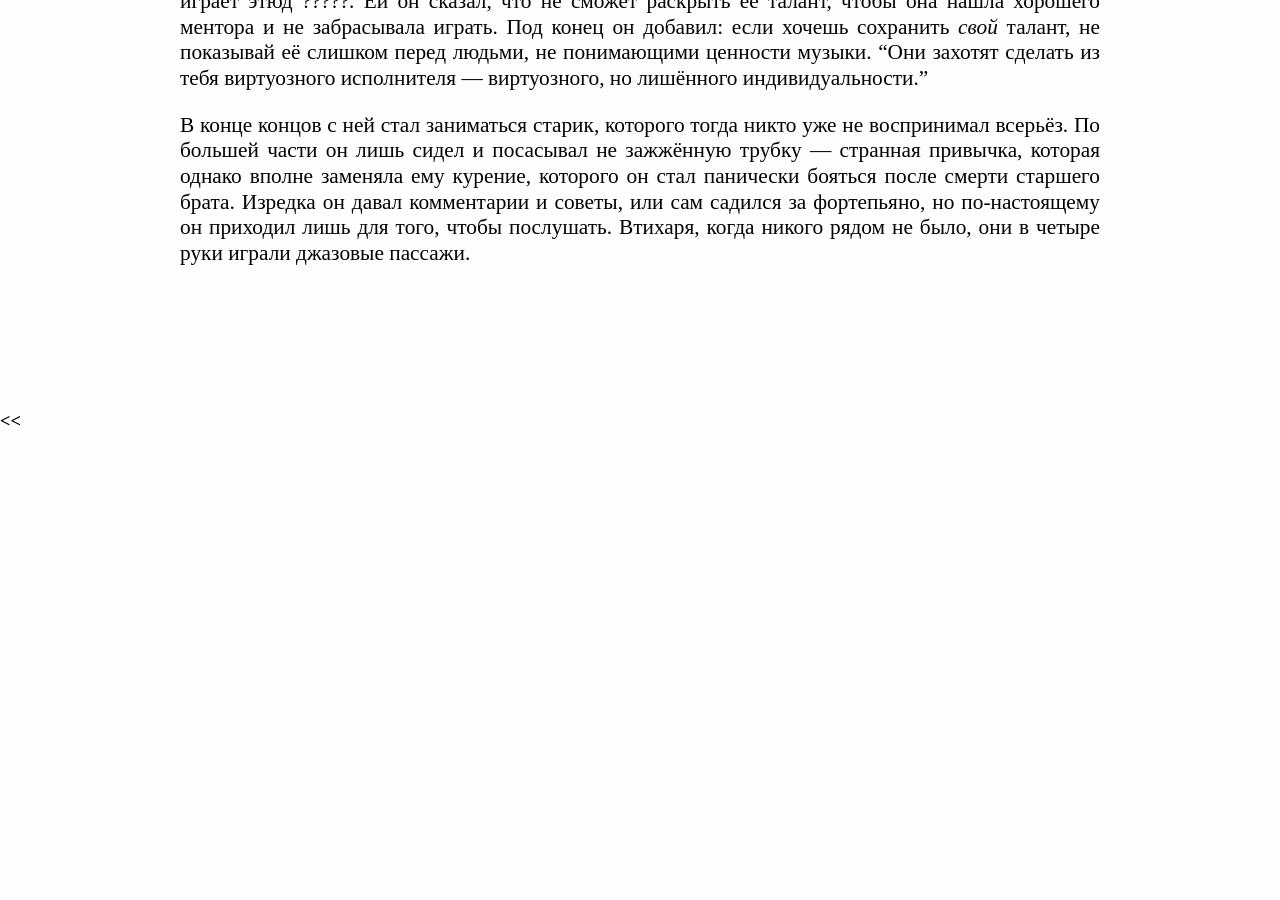
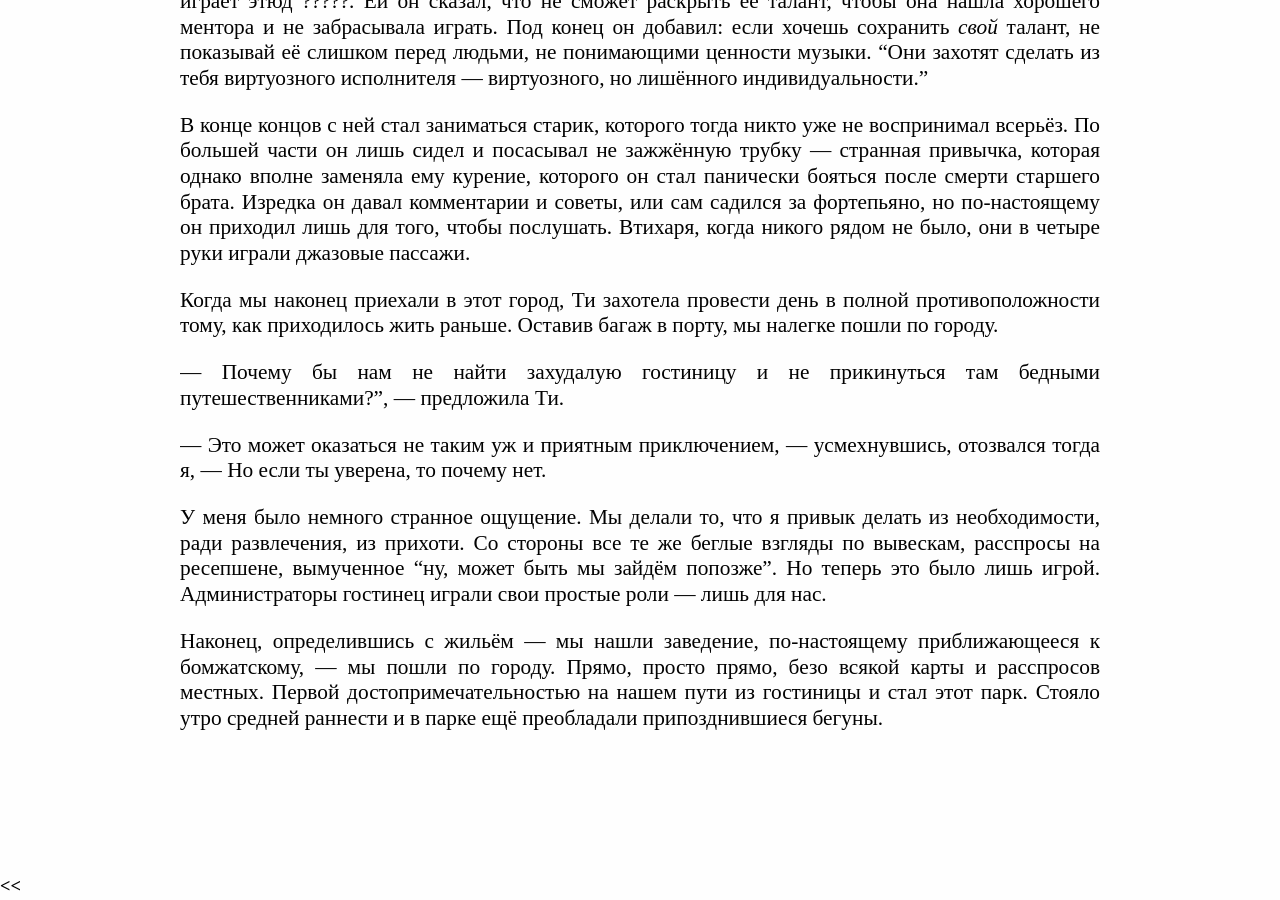
Before and after one commit to caryoscelus/lezvije-travy, a Jekyll site: the page built from text/002.md, in a window 1280 px wide and 900 px high, scrolled down 3538 px. Built offline with Jekyll 4.4.1, drawn with Linux system fonts in a browser that asks for light colours; before the commit the page ends 3973 px from its top, so only the background shows below that.

Commit message:
text (002)

```diff
--- a/text/002.md
+++ b/text/002.md
@@ -167,3 +167,25 @@ title: "002"
 комментарии и советы, или сам садился за фортепьяно, но по-настоящему он
 приходил лишь для того, чтобы послушать. Втихаря, когда никого рядом не было,
 они в четыре руки играли джазовые пассажи.
+
+Когда мы наконец приехали в этот город, Ти захотела провести день в полной
+противоположности тому, как приходилось жить раньше. Оставив багаж в порту, мы
+налегке пошли по городу.
+
+— Почему бы нам не найти захудалую гостиницу и не прикинуться там бедными
+путешественниками?", — предложила Ти.
+
+— Это может оказаться не таким уж и приятным приключением, — усмехнувшись,
+отозвался тогда я, — Но если ты уверена, то почему нет.
+
+У меня было немного странное ощущение. Мы делали то, что я привык делать из
+необходимости, ради развлечения, из прихоти. Со стороны все те же беглые взгляды
+по вывескам, расспросы на ресепшене, вымученное "ну, может быть мы зайдём
+попозже". Но теперь это было лишь игрой. Администраторы гостинец играли свои
+простые роли — лишь для нас.
+
+Наконец, определившись с жильём — мы нашли заведение, по-настоящему
+приближающееся к бомжатскому, — мы пошли по городу. Прямо, просто прямо, безо
+всякой карты и расспросов местных. Первой достопримечательностью на нашем пути
+из гостиницы и стал этот парк. Стояло утро средней раннести и в парке ещё
+преобладали припозднившиеся бегуны.
```
